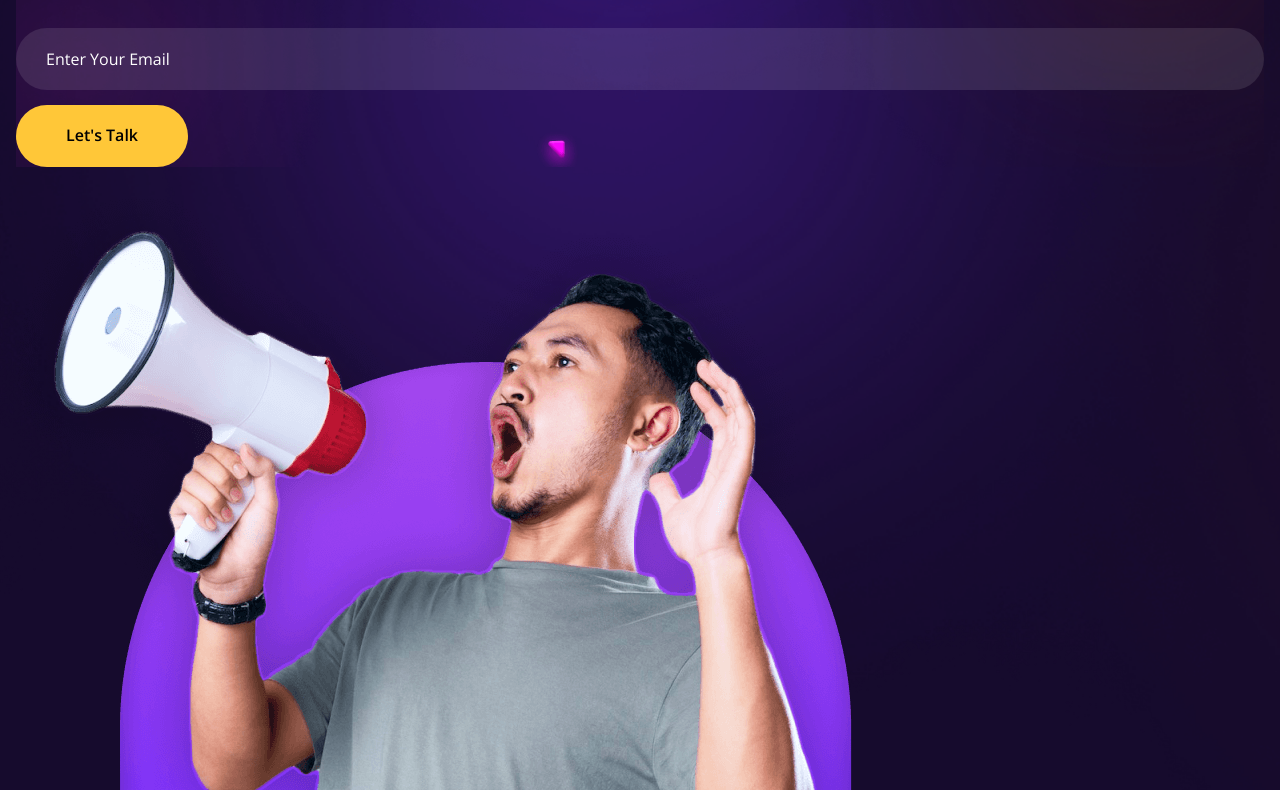
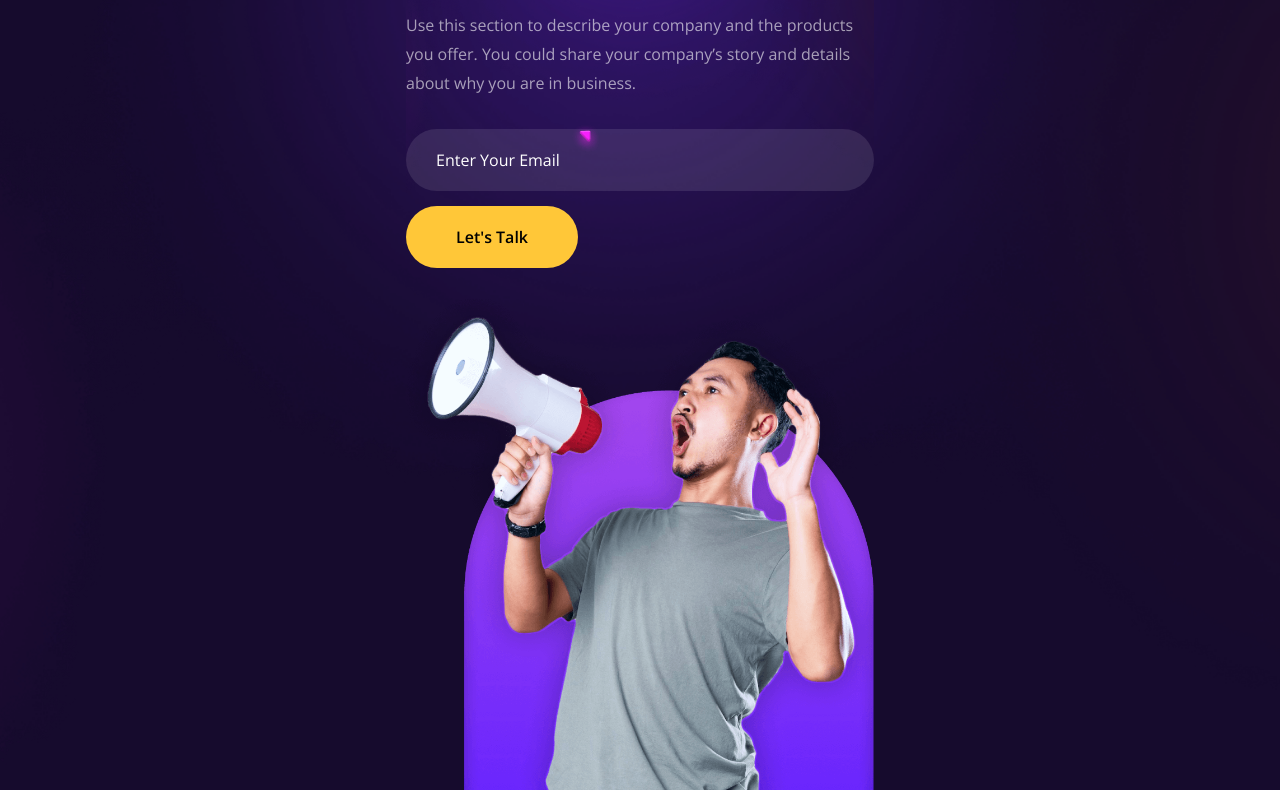
Before and after one commit to colakalpeer/wupzMedia, a plain HTML site: page index.html in a window 1280 px wide. Shown: the part 369-1159 px from the top of the page. Drawn offline with nearby package versions, Linux system fonts and the light colour scheme.

Commit message:
feat: Responsive design for screen sizes larger than 575px

```diff
--- a/assets/css/style.css
+++ b/assets/css/style.css
@@ -425,6 +425,25 @@ body.nav-active { overflow:hidden; }
   margin-block-start: 20px;
 }
 
-/*-----------------------------------*\
-  #MEDIA QUERIES
-\*-----------------------------------*/
+
+
+/*
+  responsive large than 575px screen
+*/
+@media (min-width: 575px) {
+  .container {
+    max-width: 500px;
+    width: 100%;
+    margin-inline: auto;
+  }
+
+
+
+/*
+for header
+*/
+.header .container { max-width: unset; }
+
+
+
+}
```
